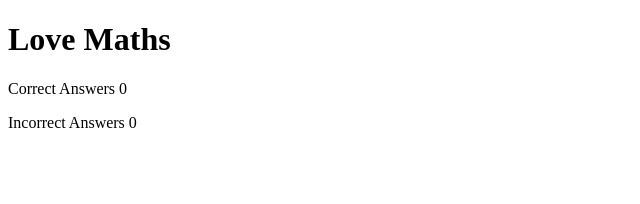
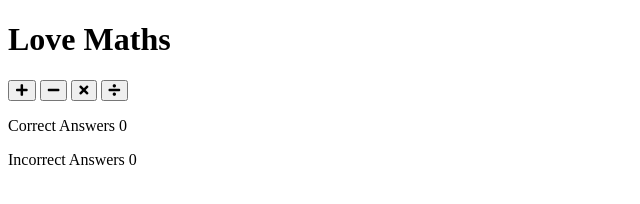
Before and after one commit to townsend75/love-maths, a plain HTML site: page index.html in a window 1280 px wide. Shown: the whole page, without its empty margins (0-640 px from the left). Drawn offline with Linux system fonts and the light colour scheme.

Commit message:
complete html

```diff
--- a/index.html
+++ b/index.html
@@ -14,7 +14,23 @@
     <h1 class="heading"
     <img src="assets/images/logo.png" alt="logo">Love Maths</h1>
 
-    <div class="game-area"></div>
+    <div class="game-area">
+        <div class="controls-area">
+            <button class="btn btn--big btn--green">
+                <i class="fas fa-plus"></i>
+            </button>
+            <button class="btn btn--big btn--blue">
+                <i class="fas fa-minus"></i>
+            </button>
+            <button class="btn btn--big btn--orange">
+                <i class="fas fa-times"></i>
+            </button>
+            <button class="btn btn--big btn--red">
+                <i class="fas fa-divide"></i>
+            </button>
+        </div>
+
+    </div>
 
     <div class="score-area">
         <p class="scores">Correct Answers <span id="score">0</span></p>
```
